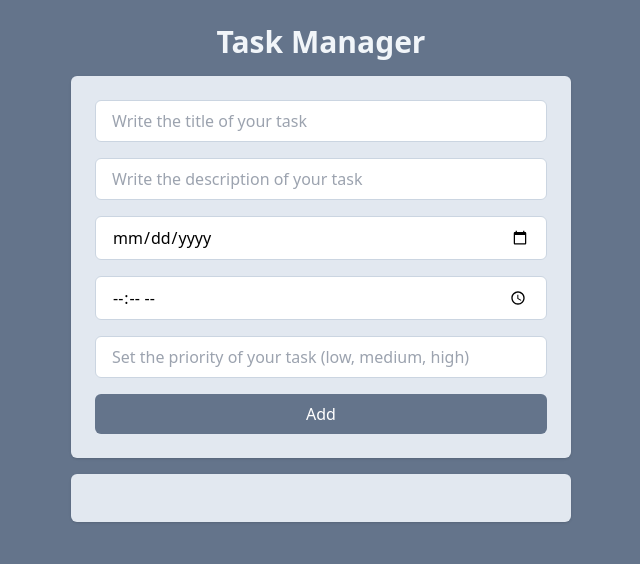
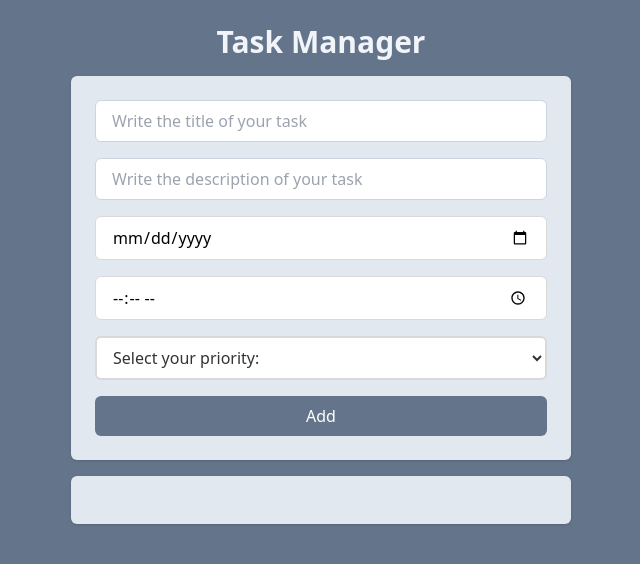
Before and after one commit to PedroPereira10/React---App, a React (Vite) app: page / in a window 1280 px wide. Shown: the top 564 px of the page, without its empty margins (319-959 px from the left). Built offline with nearby package versions, Linux system fonts and the light colour scheme.

Commit message:
Changements were made

```diff
--- a/src/components/AddTask.jsx
+++ b/src/components/AddTask.jsx
@@ -26,18 +26,41 @@ function AddTask({ onAddTaskSubmit }) {
         type="date"
         value={date}
         onChange={(event) => setDate(event.target.value)}
+        size="large"
+        style={{
+          backgroundColor: "#fff",
+          borderColor: "#d9d9d9",
+        }}
       />
       <Input
         type="time"
         value={time}
         onChange={(event) => setTime(event.target.value)}
+        size="large"
+        style={{
+          backgroundColor: "#fff",
+          borderColor: "#d9d9d9",
+        }}
       />
-      <Input
-        type="text"
-        placeholder="Set the priority of your task (low, medium, high)"
+      <select
         value={priority}
         onChange={(event) => setPriority(event.target.value)}
-      />
+        style={{
+          backgroundColor: "white",
+          border: "2px solid #d9d9d9",
+          borderRadius: "6px",
+          padding: "8px 12px",
+          fontSize: "16px",
+          color: "#333",
+          width: "100%",
+          minHeight: "40px",
+        }}
+      >
+        <option value="">Select your priority:</option>
+        <option value="low">🟢 Low</option>
+        <option value="medium">🟡 Medium</option>
+        <option value="high">🔴 High</option>
+      </select>
       <button
         onClick={() => {
           if (
```
